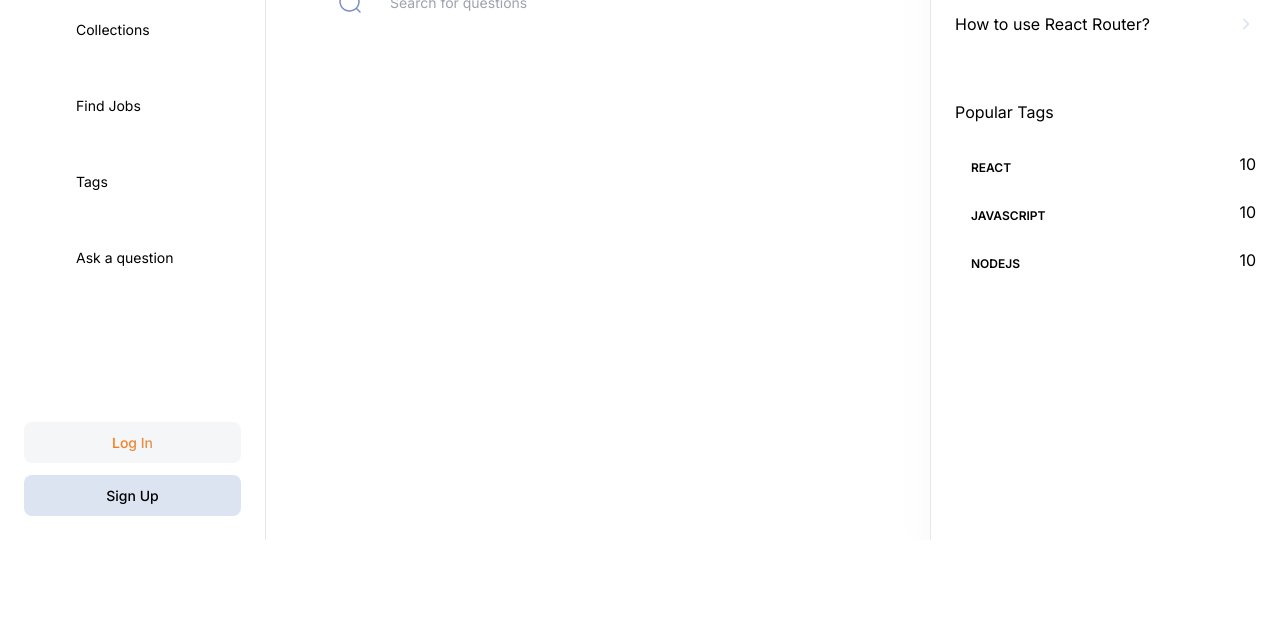
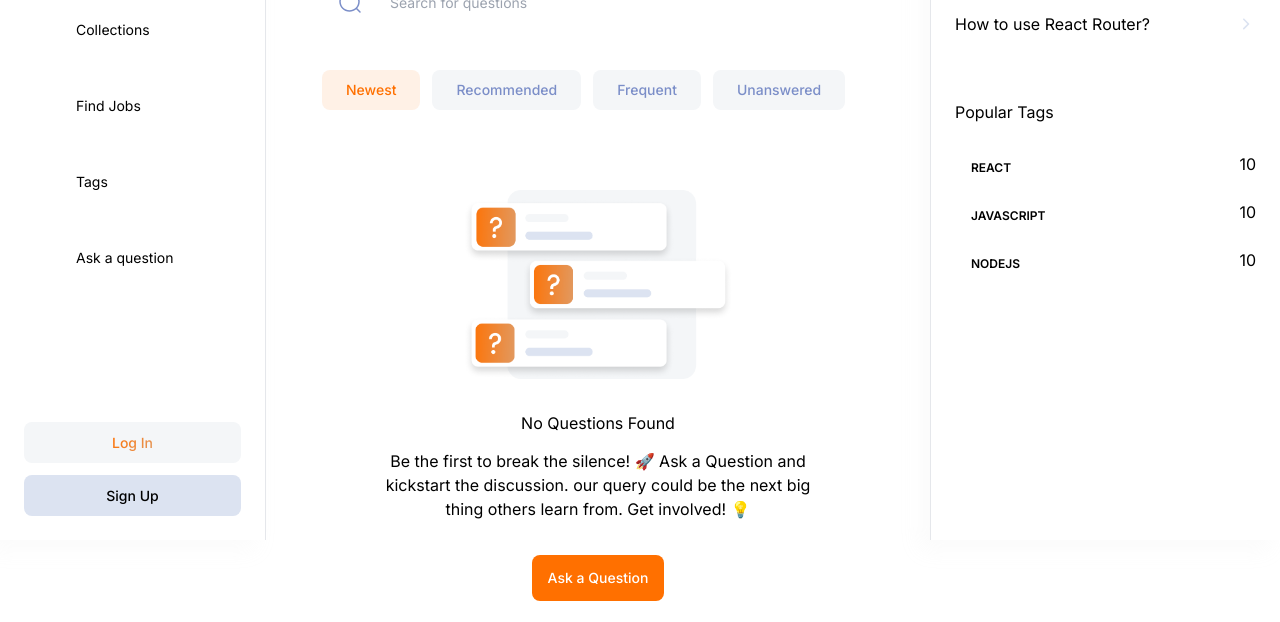
Before and after one commit to KunalSalunkhe12/devoverflow, a Next.js app: page / in a window 1280 px wide. Shown: the part 260-882 px from the top of the page. Before the commit the page ends 800 px from the top, so only its background shows below. Built offline with nearby package versions, Linux system fonts and the light colour scheme; no server answers.

Commit message:
feat: Add home filters component and update page layout

```diff
--- a/app/(root)/(home)/page.tsx
+++ b/app/(root)/(home)/page.tsx
@@ -4,8 +4,11 @@
 import LocalSearchbar from "@/components/shared/search/LocalSearchbar";
 import { HomePageFilters } from "@/constants/filters";
 import Filter from "@/components/shared/Filter";
+import HomeFilters from "@/components/home/HomeFilters";
+import NoResult from "@/components/shared/NoResult";
 
 export default async function Home() {
+  const result = [];
   return (
     <>
       <div className="flex w-full flex-col-reverse justify-between gap-4 sm:flex-row sm:items-center">
@@ -34,7 +37,22 @@
         />
       </div>
 
-      {/* <HomeFilters filters={HomePageFilters} /> */}
+      <HomeFilters />
+
+      <div className="mt-10 flex w-full flex-col gap-6">
+        {result.length > 0 ? (
+          "Questions"
+        ) : (
+          <NoResult
+            title="No Questions Found"
+            description="Be the first to break the silence! 🚀 Ask a Question and kickstart the
+          discussion. our query could be the next big thing others learn from. Get
+          involved! 💡"
+            link="/ask-question"
+            linkTitle="Ask a Question"
+          />
+        )}
+      </div>
     </>
   );
 }
--- a/components/home/HomeFilters.tsx
+++ b/components/home/HomeFilters.tsx
@@ -0,0 +1,28 @@
+"use client";
+
+import React from "react";
+import { HomePageFilters } from "@/constants/filters";
+import { Button } from "../ui/button";
+
+const HomeFilters = () => {
+  const active = "newest";
+  return (
+    <div className="mt-10 hidden flex-wrap gap-3 md:flex">
+      {HomePageFilters.map((item) => (
+        <Button
+          key={item.value}
+          onClick={() => {}}
+          className={`body-medium rounded-lg px-6 py-3 capitalize shadow-none ${
+            active === item.value
+              ? "bg-primary-100 text-primary-500"
+              : "bg-light-800 text-light-500 hover:bg-light-800 dark:bg-dark-300 dark:text-light-500 dark:hover:bg-dark-300"
+          }`}
+        >
+          {item.name}
+        </Button>
+      ))}
+    </div>
+  );
+};
+
+export default HomeFilters;
--- /dev/null
+++ b/components/shared/NoResult.tsx
@@ -0,0 +1,45 @@
+import Link from "next/link";
+import Image from "next/image";
+
+import { Button } from "@/components/ui/button";
+
+interface Props {
+  title: string;
+  description: string;
+  link: string;
+  linkTitle: string;
+}
+
+const NoResult = ({ title, description, link, linkTitle }: Props) => {
+  return (
+    <div className="mt-10 flex w-full flex-col items-center justify-center">
+      <Image
+        src="/assets/images/light-illustration.png"
+        alt="No result illustration"
+        width={270}
+        height={200}
+        className="block object-contain dark:hidden"
+      />
+      <Image
+        src="/assets/images/dark-illustration.png"
+        alt="No result illustration"
+        width={270}
+        height={200}
+        className="hidden object-contain dark:flex"
+      />
+
+      <h2 className="h2-bold text-dark200_light900 mt-8">{title}</h2>
+      <p className="body-regular text-dark500_light700 my-3.5 max-w-md text-center">
+        {description}
+      </p>
+
+      <Link href={link}>
+        <Button className="paragraph-medium mt-5 min-h-[46px] rounded-lg bg-primary-500 px-4 py-3 text-light-900 hover:bg-primary-500 dark:bg-primary-500 dark:text-light-900">
+          {linkTitle}
+        </Button>
+      </Link>
+    </div>
+  );
+};
+
+export default NoResult;
```
